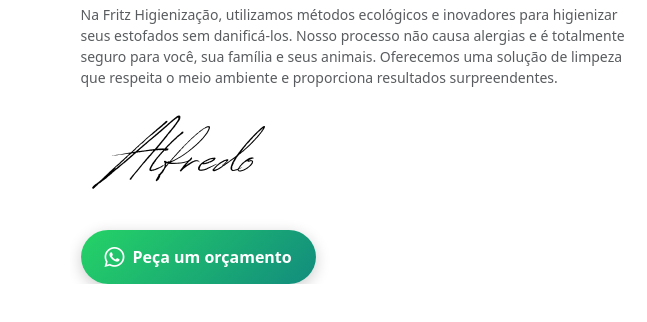
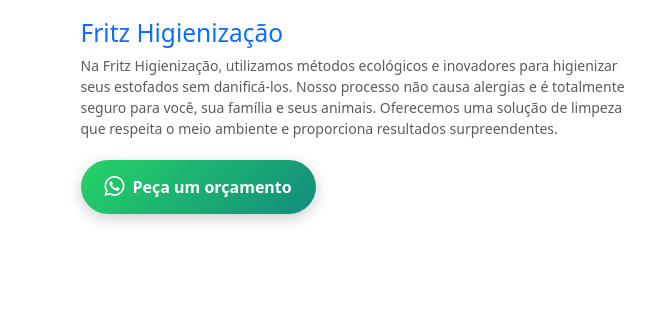
Before and after one commit to brunosilvamariano/fritz-higienizacaoo, a plain HTML site: page index.html in a window 1280 px wide. Shown: the part 1607-1929 px from the top of the page, 0-647 px from the left. Drawn offline with nearby package versions, Linux system fonts and the light colour scheme.

Commit message:
deixando o botão ao meio

```diff
--- a/index.html
+++ b/index.html
@@ -153,12 +153,8 @@
                             Nosso processo não causa alergias e é totalmente seguro para você, sua família e seus animais. Oferecemos uma solução
                             de limpeza que respeita o meio ambiente e proporciona resultados surpreendentes.
                         </p>
-                        <div class="signature-container my-4 text-md-start">
-                            <!-- Assinatura com tamanho ajustado -->
-                            <img src="assets/images/assinatura.png" alt="Assinatura de cliente da Fritz Higienização" class="img-fluid signature custom-signature d-block" style="max-width: 200px; height: auto;">
-                        </div>
-                       <!-- Botão do WhatsApp -->
-                        <div class="text-start mt-4 mt-md-4 mb-3 mb-md-0">
+                        <!-- Botão do WhatsApp -->
+                        <div class="text-start mt-4 mt-md-4 mb-3 mb-md-0 text-center text-md-start">
                             <a href="https://wa.me/55479999999999?text=Olá,%20gostaria%20de%20solicitar%20um%20orçamento%20para%20os%20serviços%20de%20higienização%20de%20estofados.%20Poderiam%20me%20informar%20os%20detalhes%20para%20sofás,%20colchões%20e%20cadeiras?%20Aguardo%20o%20orçamento.%20Obrigado!"
                             class="btn-whatsapp"
                             target="_blank"
```
